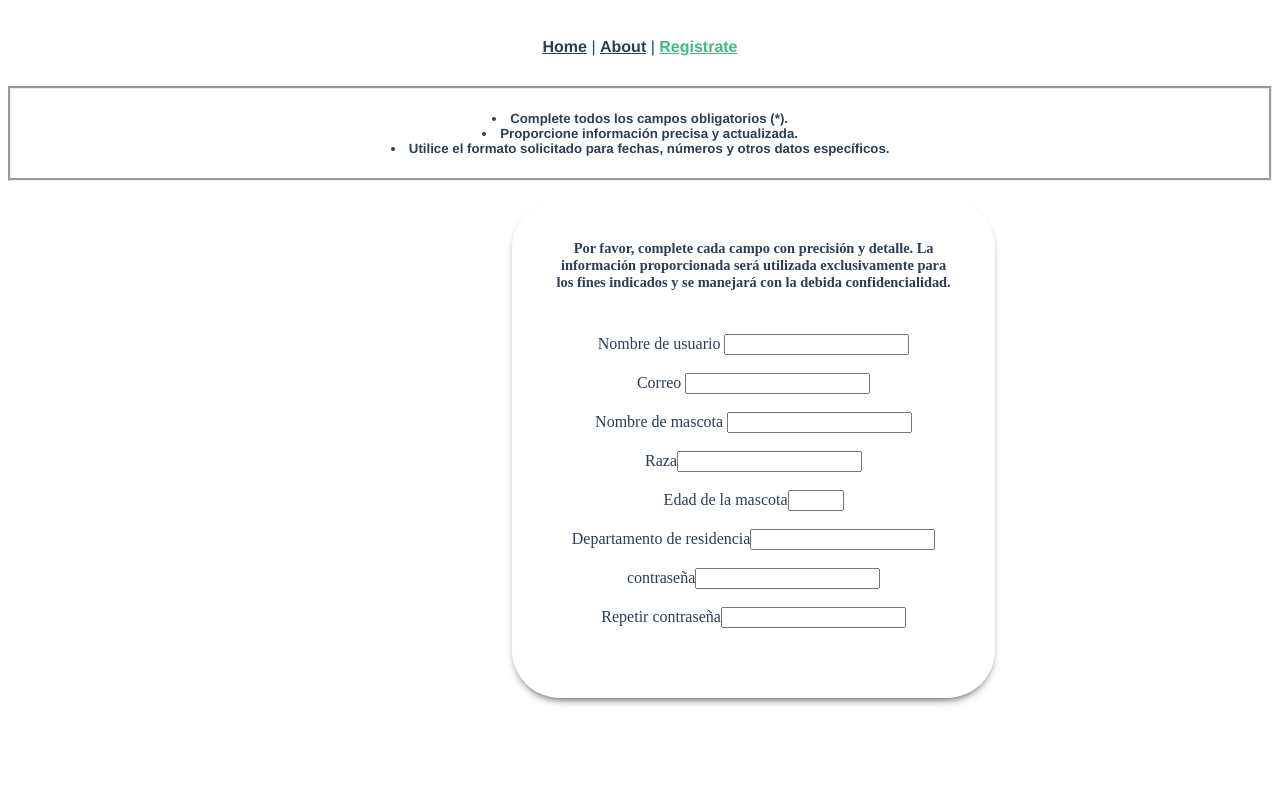
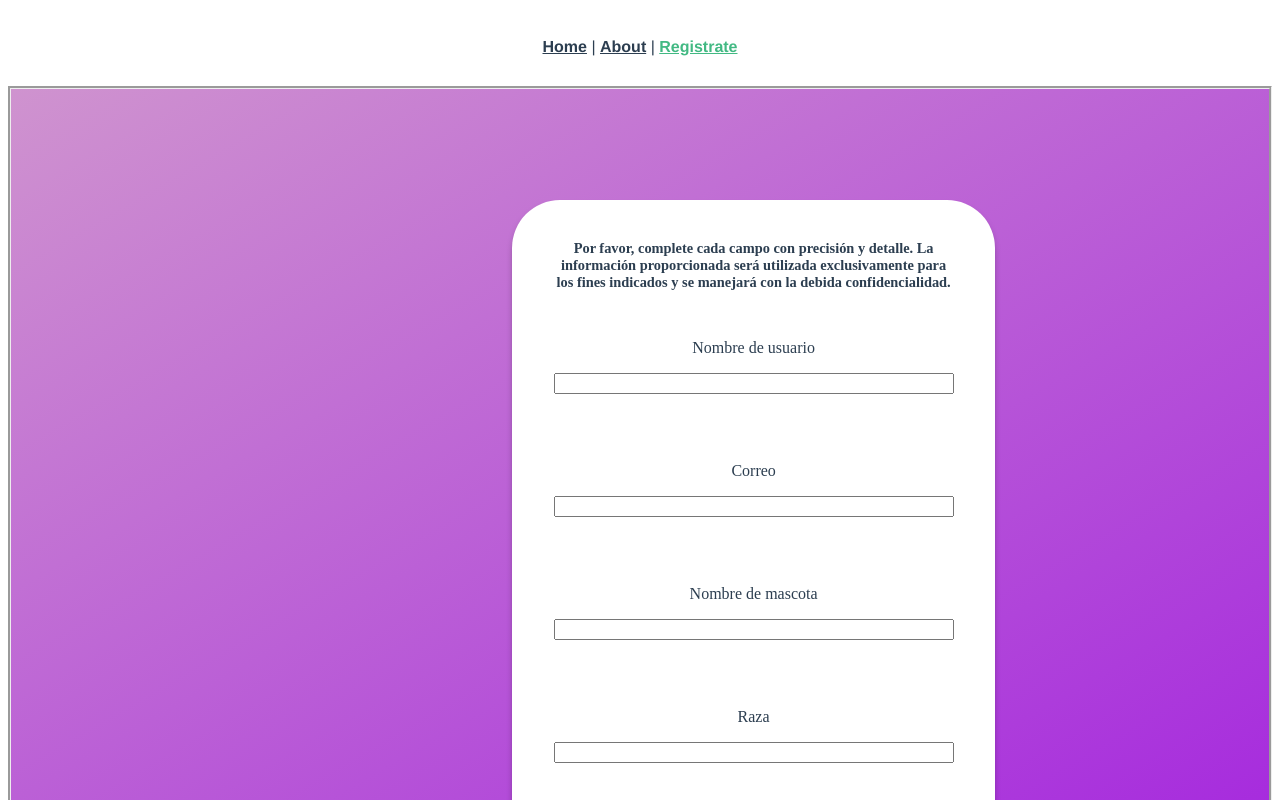
Before and after one commit to Valcoing095/patiGarras, a Vue app: page /Registrate in a window 1280 px wide. Shown: the top 800 px of the page. Built offline with nearby package versions, Linux system fonts and the light colour scheme.

Commit message:
avance diseño register

```diff
--- a/src/components/register.vue
+++ b/src/components/register.vue
@@ -1,4 +1,5 @@
 <template>
+    <div id="grid">
         <div id="registro">
             <div id="texto">
                 <h5 class="form_h5">Por favor, complete cada campo con precisión y detalle. La información
@@ -44,13 +45,12 @@
             <br>
 
             </section>
-    </div>
-    <div>
-        <h5 class="texto2">
+                <h5 class="form_h5_2">
                     <li>Complete todos los campos obligatorios (*).</li>
                     <li>Proporcione información precisa y actualizada.</li>
                     <li>Utilice el formato solicitado para fechas, números y otros datos específicos.</li>
                 </h5>
+        </div>
     </div>
 </template>
 
@@ -79,9 +79,9 @@ export default {
 </script>
 
 <style scoped>
-template {
+#grid {
     background: linear-gradient(150deg, #cf93cf, #A220DF );
-    height: 100vh;
+    height: 110vh;
     display: flex;
 }
 #registro {
@@ -100,10 +100,6 @@ template {
     box-shadow: 0 5px 10px -5px rgb(0 0 0 / 90%);
     text-align: center;
 }
-.form_h2 {
-    font-size: 2rem;
-    margin-bottom: .5em;
-}
 .form_h5 {
 
     font-size: 0.9rem;
@@ -114,12 +110,12 @@ template {
     font-size: 0.9rem;
     margin-bottom: 1em;
 }
-.form_contenedor {
+#s1 {
     margin-top: 3em;
     display: grid;
     gap: 1em;
 }
-.form_group_nusuario {
+#s1 {
     position: relative;
     --color: #A59EAA;
 }
```
Lines whose indentation alone changed are shown as unchanged.
